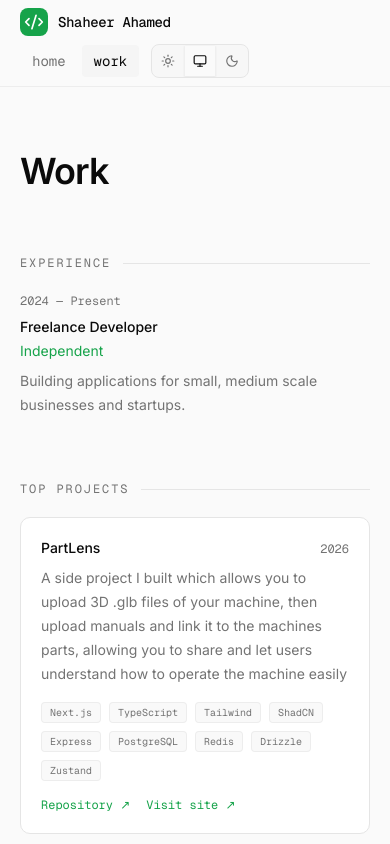
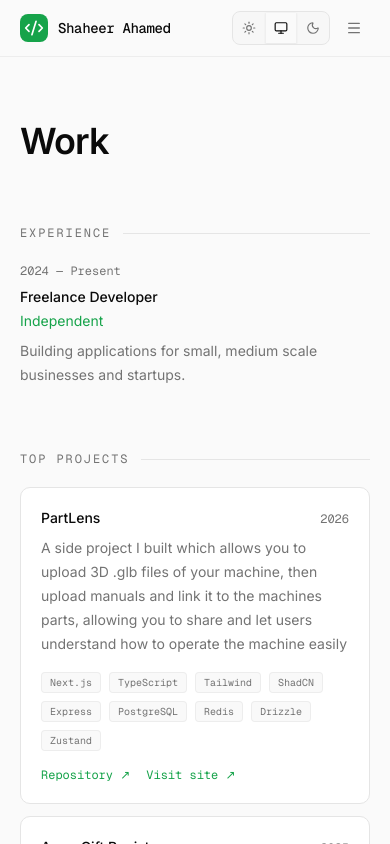
Before and after one commit to spicybirsge/portfolio, a Next.js app: page /work in a window 390 px wide. Shown: the top 844 px of the page. Built offline with nearby package versions, Linux system fonts and the light colour scheme.

Commit message:
feat: enhance LocalClock component with className prop and improve Navbar functionality for mobile navigation

```diff
--- a/src/components/local-clock.tsx
+++ b/src/components/local-clock.tsx
@@ -3,7 +3,9 @@
 import { useEffect, useState } from "react"
 import { portfolio } from "@/lib/portfolio"
 
-export function LocalClock() {
+import { cn } from "@/lib/utils"
+
+export function LocalClock({ className }: { className?: string } = {}) {
   const [time, setTime] = useState<string | null>(null)
   useEffect(() => {
     const formatter = new Intl.DateTimeFormat("en-GB", { timeZone: portfolio.clock.timeZone, hour: "2-digit", minute: "2-digit", second: "2-digit", hour12: true })
@@ -12,5 +14,5 @@ export function LocalClock() {
     const interval = setInterval(update, 1000)
     return () => clearInterval(interval)
   }, [])
-  return <span className="hidden whitespace-nowrap font-mono text-xs text-muted-foreground tabular-nums sm:inline" aria-label={"Local time in " + portfolio.clock.timeZone}>{portfolio.clock.label} {time?.toUpperCase() ?? "--:--:--:--"}</span>
+  return <span className={cn("whitespace-nowrap font-mono text-xs text-muted-foreground tabular-nums", className)} aria-label={"Local time in " + portfolio.clock.timeZone}>{portfolio.clock.label} {time?.toUpperCase() ?? "--:--:--:--"}</span>
 }
--- a/src/components/navbar.tsx
+++ b/src/components/navbar.tsx
@@ -1,8 +1,10 @@
 "use client"
 
+import { useState, useEffect } from "react"
 import Link from "next/link"
 import { usePathname } from "next/navigation"
-import { CodeXml } from "lucide-react"
+import { CodeXml, Menu, X } from "lucide-react"
+import { Button } from "@/components/ui/button"
 import { ThemePicker } from "@/components/theme-picker"
 import { LocalClock } from "@/components/local-clock"
 import { portfolio } from "@/lib/portfolio"
@@ -10,27 +12,139 @@ import { cn } from "@/lib/utils"
 
 export function Navbar() {
   const pathname = usePathname()
+  const [isOpen, setIsOpen] = useState(false)
+
+  // Reset menu state when pathname changes during navigation
+  const [prevPathname, setPrevPathname] = useState(pathname)
+  if (prevPathname !== pathname) {
+    setPrevPathname(pathname)
+    setIsOpen(false)
+  }
+
+  // Close mobile navigation on Escape key press
+  useEffect(() => {
+    if (!isOpen) return
+    const handleKeyDown = (e: KeyboardEvent) => {
+      if (e.key === "Escape") {
+        setIsOpen(false)
+      }
+    }
+    window.addEventListener("keydown", handleKeyDown)
+    return () => window.removeEventListener("keydown", handleKeyDown)
+  }, [isOpen])
+
   return (
     <header className="sticky top-0 z-40 border-b border-border/60 bg-background/95 backdrop-blur-sm">
-      <a href="#main-content" className="sr-only focus:not-sr-only focus:absolute focus:bg-background focus:p-3">Skip to content</a>
-      <div className="mx-auto flex min-h-14 max-w-[672px] flex-wrap items-center justify-between gap-2 px-5 py-2 sm:px-6">
-        <Link href="/" className="flex items-center gap-2.5 font-mono text-sm font-medium tracking-tight" aria-label={portfolio.site.name + " home"}>
-          <span className="flex size-7 items-center justify-center rounded-md bg-brand text-white"><CodeXml aria-hidden="true" className="size-5" /></span>
+      <a
+        href="#main-content"
+        className="sr-only focus:not-sr-only focus:absolute focus:z-50 focus:bg-background focus:p-3 focus:text-foreground focus:ring-2 focus:ring-ring"
+      >
+        Skip to content
+      </a>
+      <div className="mx-auto flex min-h-14 max-w-[672px] items-center justify-between gap-3 px-5 py-2 sm:px-6">
+        <Link
+          href="/"
+          className="flex items-center gap-2.5 font-mono text-sm font-medium tracking-tight"
+          aria-label={portfolio.site.name + " home"}
+          onClick={() => setIsOpen(false)}
+        >
+          <span className="flex size-7 items-center justify-center rounded-md bg-brand text-white">
+            <CodeXml aria-hidden="true" className="size-5" />
+          </span>
           <span className="hidden min-[380px]:inline">{portfolio.site.name}</span>
         </Link>
-        <div className="flex items-center gap-3 sm:gap-4">
-          <LocalClock />
-          <nav aria-label="Primary navigation">
+
+        <div className="flex items-center gap-2 sm:gap-4">
+          <LocalClock className="hidden sm:inline" />
+
+          {/* Desktop primary navigation */}
+          <nav aria-label="Primary navigation" className="hidden sm:block">
             <ul className="flex gap-1 font-mono text-sm">
               {portfolio.navigation.map((item) => {
-                const active = item.href === "/" ? pathname === "/" : pathname === item.href || pathname.startsWith(item.href + "/")
-                return <li key={item.href}><Link href={item.href} aria-current={active ? "page" : undefined} className={cn("block rounded px-3 py-1.5 text-muted-foreground hover:bg-muted hover:text-foreground", active && "bg-muted text-foreground")}>{item.label}</Link></li>
+                const active =
+                  item.href === "/"
+                    ? pathname === "/"
+                    : pathname === item.href || pathname.startsWith(item.href + "/")
+                return (
+                  <li key={item.href}>
+                    <Link
+                      href={item.href}
+                      aria-current={active ? "page" : undefined}
+                      className={cn(
+                        "block rounded px-3 py-1.5 text-muted-foreground transition-colors hover:bg-muted hover:text-foreground",
+                        active && "bg-muted text-foreground"
+                      )}
+                    >
+                      {item.label}
+                    </Link>
+                  </li>
+                )
               })}
             </ul>
           </nav>
+
           <ThemePicker />
+
+          {/* Mobile menu toggle */}
+          <Button
+            variant="ghost"
+            size="icon-sm"
+            className="sm:hidden text-muted-foreground hover:text-foreground"
+            onClick={() => setIsOpen((prev) => !prev)}
+            aria-expanded={isOpen}
+            aria-controls="mobile-navigation"
+            aria-label={isOpen ? "Close navigation menu" : "Open navigation menu"}
+          >
+            {isOpen ? (
+              <X className="size-4" aria-hidden="true" />
+            ) : (
+              <Menu className="size-4" aria-hidden="true" />
+            )}
+          </Button>
         </div>
       </div>
+
+      {/* Collapsed navigation panel for small devices */}
+      {isOpen && (
+        <nav
+          id="mobile-navigation"
+          aria-label="Mobile navigation"
+          className="border-t border-border/60 bg-background/95 px-5 py-3 sm:hidden animate-in fade-in slide-in-from-top-2 duration-150 backdrop-blur-sm"
+        >
+          <div className="mx-auto max-w-[672px]">
+            <ul className="flex flex-col gap-1 font-mono text-sm">
+              {portfolio.navigation.map((item) => {
+                const active =
+                  item.href === "/"
+                    ? pathname === "/"
+                    : pathname === item.href || pathname.startsWith(item.href + "/")
+                return (
+                  <li key={item.href}>
+                    <Link
+                      href={item.href}
+                      aria-current={active ? "page" : undefined}
+                      onClick={() => setIsOpen(false)}
+                      className={cn(
+                        "flex items-center justify-between rounded-md px-3 py-2 text-muted-foreground transition-colors hover:bg-muted hover:text-foreground",
+                        active && "bg-muted text-foreground font-medium"
+                      )}
+                    >
+                      <span>{item.label}</span>
+                      {active && (
+                        <span className="size-1.5 rounded-full bg-brand" aria-hidden="true" />
+                      )}
+                    </Link>
+                  </li>
+                )
+              })}
+            </ul>
+            <div className="mt-2.5 flex items-center justify-between border-t border-border/40 pt-2.5 font-mono text-xs text-muted-foreground">
+              <span>Time ({portfolio.clock.label})</span>
+              <LocalClock className="inline" />
+            </div>
+          </div>
+        </nav>
+      )}
     </header>
   )
 }
```
